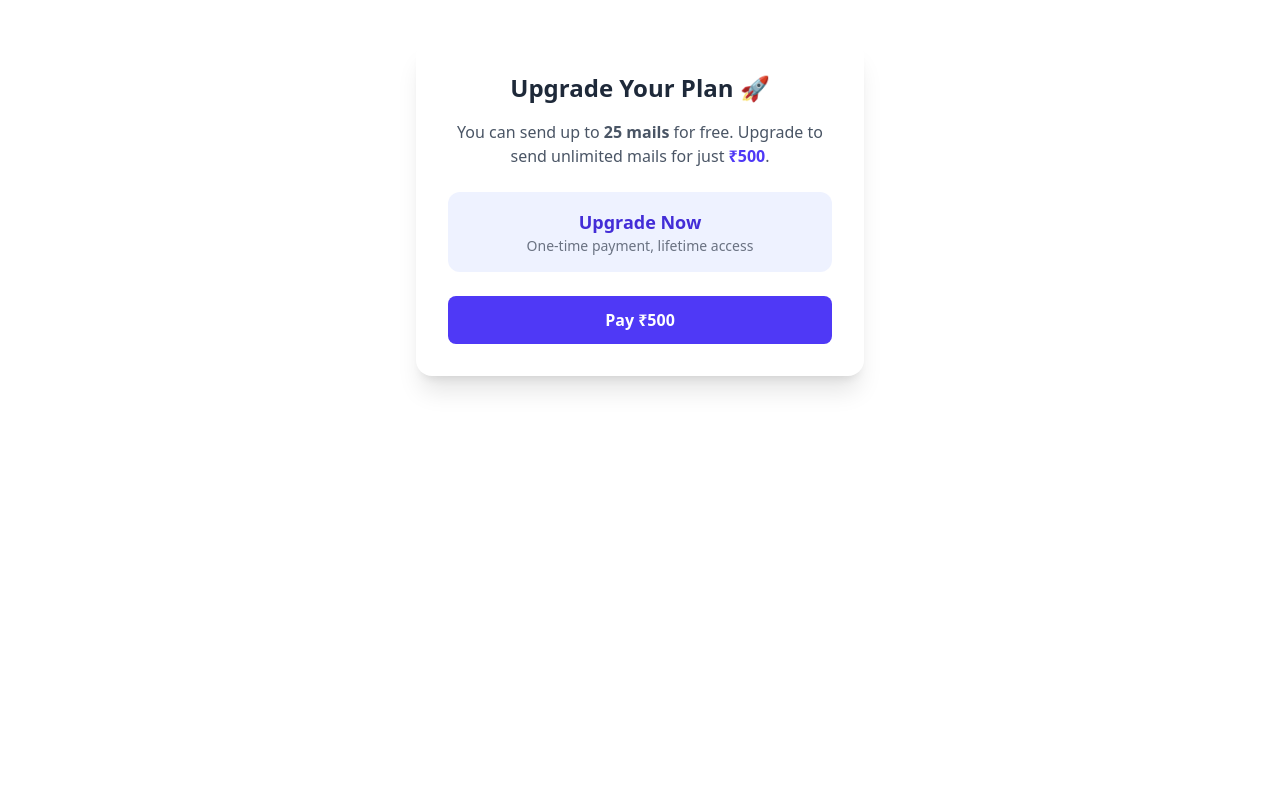
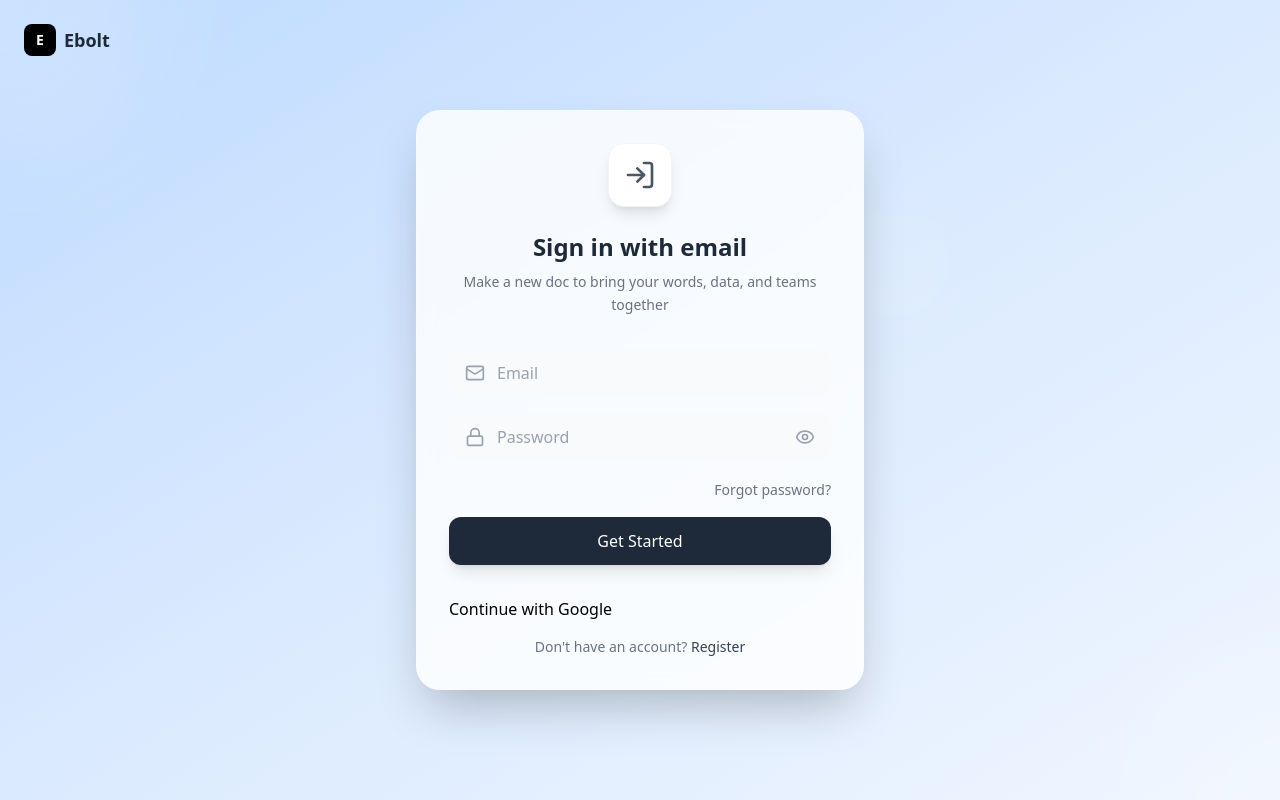
Before and after one commit to Shivam-fibo/MailSending, a React (Vite) app: page /upgrade in a window 1280 px wide. Built offline with nearby package versions, Linux system fonts and the light colour scheme; no server answers.

Commit message:
fix: Correct state management for authorization in App and Login components

```diff
--- a/src/App.jsx
+++ b/src/App.jsx
@@ -42,7 +42,7 @@ useEffect(() => {
   };
 
   fetchUser();
-}, [isAuthorized]);
+}, [setIsAuthorized, setUser]);
   return (
     <BrowserRouter>
       <ToastContainer
@@ -63,9 +63,9 @@ useEffect(() => {
         <Route path='/test' element={<Testing />} />
         <Route path='/register' element={<Register />} />
         <Route path='/login' element={<Login />} />
-        <Route path='/dashboard' element={<Dashboard />} />
-        <Route path='/mailSend' element={<History />} />
-        <Route path='/upgrade' element={<Upgrade/>}/>
+        <Route path='/dashboard' element={isAuthorized ? <Dashboard /> : <Login />} />
+        <Route path='/mailSend' element={isAuthorized ? <History /> : <Login />} />
+        <Route path='/upgrade' element={isAuthorized ? <Upgrade/> : <Login />}/>
       </Routes>
     </BrowserRouter>
   )
--- a/src/components/auth/Login.jsx
+++ b/src/components/auth/Login.jsx
@@ -27,7 +27,7 @@ const Login = () => {
   const [showResetPasswordForm, setShowResetPasswordForm] = useState(false);
 
   const navigate = useNavigate();
-  const { user, setUser,    isAuthorized, setIsAuthorized } = useContext(Context);
+  const { user, setUser, isAuthorized, setIsAuthorized } = useContext(Context);
 
    const handleGoogleLogin = () => {
     window.location.href = "http://localhost:5000/api/v1/auth/google/google";
--- a/src/main.jsx
+++ b/src/main.jsx
@@ -7,11 +7,11 @@ import { createContext } from 'react'
 export const Context  = createContext({isAuthorized: false})
 
 const AppWrapper = () =>{
-  const [isAuthrized, setIsAuthorized] = useState(false)
+  const [isAuthorized, setIsAuthorized] = useState(false)
   const [user, setUser] = useState({})
 
     return(
-      <Context.Provider value = {{isAuthrized, setIsAuthorized, user, setUser}}>
+      <Context.Provider value = {{isAuthorized, setIsAuthorized, user, setUser}}>
         <App/>
       </Context.Provider>
     )
```
